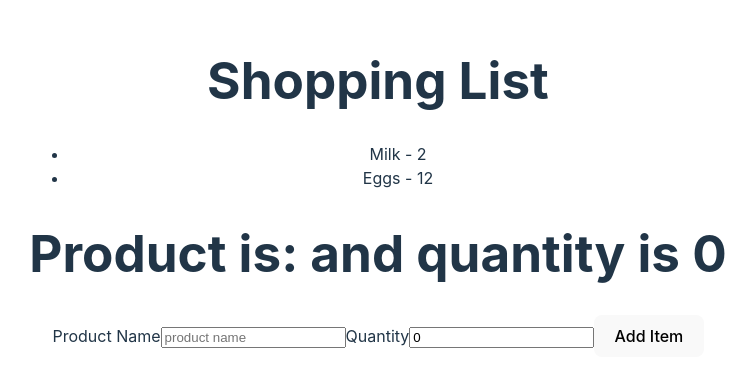
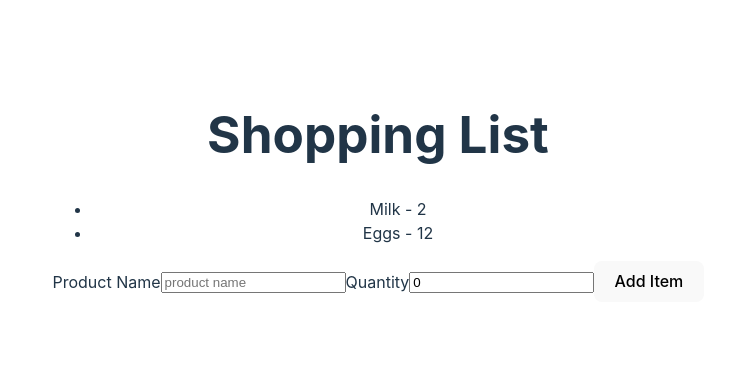
Before and after one commit to bbangwon/react-form, a React (Vite) app: page / in a window 1280 px wide. Shown: the part 213-600 px from the top of the page, without its empty margins (262-1018 px from the left). Built offline with nearby package versions, Linux system fonts and the light colour scheme.

Commit message:
쇼핑 목록 컴포넌트 마무리

```diff
--- a/package.json
+++ b/package.json
@@ -11,7 +11,8 @@
   },
   "dependencies": {
     "react": "^18.2.0",
-    "react-dom": "^18.2.0"
+    "react-dom": "^18.2.0",
+    "uuid": "^9.0.1"
   },
   "devDependencies": {
     "@types/react": "^18.2.66",
--- a/src/App.jsx
+++ b/src/App.jsx
@@ -1,7 +1,7 @@
 // import UsernameForm from './UsernameForm'
 // import SignupForm from './SignupForm'
 // import BatterSignupForm from './BatterSignupForm'
-import ShoppingListForm from './ShoppingListForm'
+//import ShoppingListForm from './ShoppingListForm'
 import ShoppingList from './ShoppingList'
 import './App.css'
 
--- a/src/ShoppingList.jsx
+++ b/src/ShoppingList.jsx
@@ -1,9 +1,10 @@
 import { useState } from "react";
+import { v4 as uuid } from "uuid";
 import ShoppingListForm from "./ShoppingListForm";
 function ShoppingList(){
     const [items, setItems] = useState([
-        {id: 1, product: "Milk", quantity: 2},
-        {id: 2, product: "Eggs", quantity: 12},
+        {id: uuid(), product: "Milk", quantity: 2},
+        {id: uuid(), product: "Eggs", quantity: 12},
     ]);
 
     const addItem = (item) => {
@@ -17,7 +18,7 @@ function ShoppingList(){
             <h1>Shopping List</h1>
             <ul>
                 {items.map(item => {
-                    return <li key={item.id}>{item.product} - {item.quantity}</li>
+                    return <li key={uuid()}>{item.product} - {item.quantity}</li>
                 })}
             </ul>
             <ShoppingListForm addItem={addItem} />
--- a/src/ShoppingListForm.jsx
+++ b/src/ShoppingListForm.jsx
@@ -17,7 +17,6 @@ function ShoppingListForm({addItem}) {
 
     return (
         <form onSubmit={handleSubmit}>
-            <h1>Product is: {formData.product} and quantity is {formData.quantity}</h1>
             <label htmlFor="product">Product Name</label>
             <input
                 type="text"
```
Also changed, not shown: 1 other file (tests, documents, lock files or other folders).
